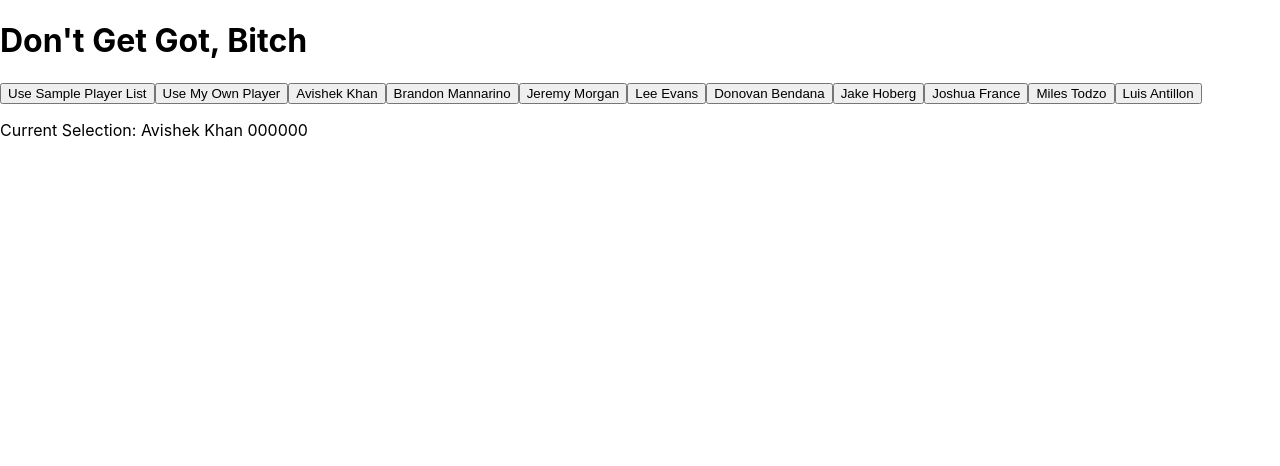
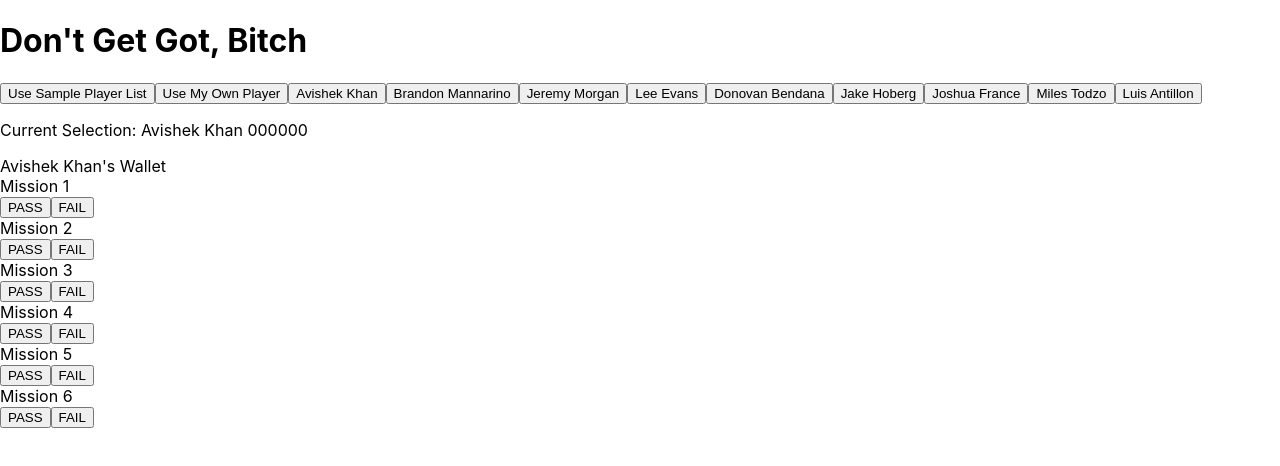
Before and after one commit to bmannarino7/dont-get-got-client, a React (Create React App) app: page / in a window 1280 px wide. Shown: the top 466 px of the page. Built offline with nearby package versions, Linux system fonts and the light colour scheme.

Commit message:
Initialize wallet feauture

```diff
--- a/src/App.js
+++ b/src/App.js
@@ -6,7 +6,6 @@ function App() {
     <div className="App">
       <h1>Don't Get Got, Bitch</h1>
       <Players></Players>
-      <Mission></Mission>
     </div>
   );
 }
--- a/src/Players.js
+++ b/src/Players.js
@@ -1,4 +1,6 @@
-import { useState, useEffect } from "react"
+import { useState, useEffect } from "react";
+import Mission from "./components/Mission";
+import Wallet from "./components/Wallet";
 
 export default function Envelope() {
     const defaultPlayerList = ["Avishek Khan", "Brandon Mannarino", "Jeremy Morgan", "Lee Evans", "Donovan Bendana", "Jake Hoberg", "Joshua France", "Miles Todzo", "Luis Antillon"];
@@ -13,6 +15,7 @@ export default function Envelope() {
         return (
             <>
                 {playerList.map((player) => (
+                    <>
                         <button
                             key={player}
                             player={activePlayer === player}
@@ -21,10 +24,12 @@ export default function Envelope() {
                         >
                             {player}
                         </button>
+                    </>
                 ))}
-                <p />
-                <p> Current Selection:  {activePlayer} {missionsIndexArray} </p>
 
+                <br />
+                <p> Current Selection:  {activePlayer} {missionsIndexArray}  </p>
+                <Wallet player={activePlayer}/>
             </>
         );
     }
--- a/src/components/Mission.js
+++ b/src/components/Mission.js
@@ -7,11 +7,48 @@ import { useState } from "react"
 
 const Mission = (props) => {
 
-    const [missionText, setMissionText] = useState("Sample Text");
+    const [missionPassed, setMissionPassed] = useState(null);
 
-    <div>
-        {missionText}
-    </div>
+    const onPass = () => {
+        //fill in pass logic
+        setMissionPassed(true);
+    }
+
+    const onFail = () => {
+        //fill in fail logic
+        setMissionPassed(false);
+    }
+
+    const renderMission = () => {
+
+        if (missionPassed == null) {
+            return (
+                <div>
+                    <button onClick={onPass}>PASS</button>
+                    <button onClick={onFail}>FAIL</button>
+                </div>
+            );
+        } else if (missionPassed) {
+            return (
+                <p>Mission Passed</p>
+            );
+        } else {
+            return (
+                <p>Mission Failed</p>
+            );
+        }
+
+    }
+    return (
+        <>
+            {props.text}
+            {renderMission()}
+        </>
+
+    );
+
+
+
 }
 
 export default Mission;
--- /dev/null
+++ b/src/components/Wallet.js
@@ -0,0 +1,19 @@
+import Mission from "./Mission";
+
+const Wallet = (props) => {
+
+    return (
+        <>
+            {`${props.player}'s Wallet`}
+            <br />
+            <Mission text={"Mission 1"}/>
+            <Mission text={"Mission 2"} />
+            <Mission text={"Mission 3"}/>
+            <Mission text={"Mission 4"}/>
+            <Mission text={"Mission 5"}/>
+            <Mission text={"Mission 6"}/>
+        </>
+    );
+}
+
+export default Wallet;
```
Lines whose indentation alone changed are shown as unchanged.
